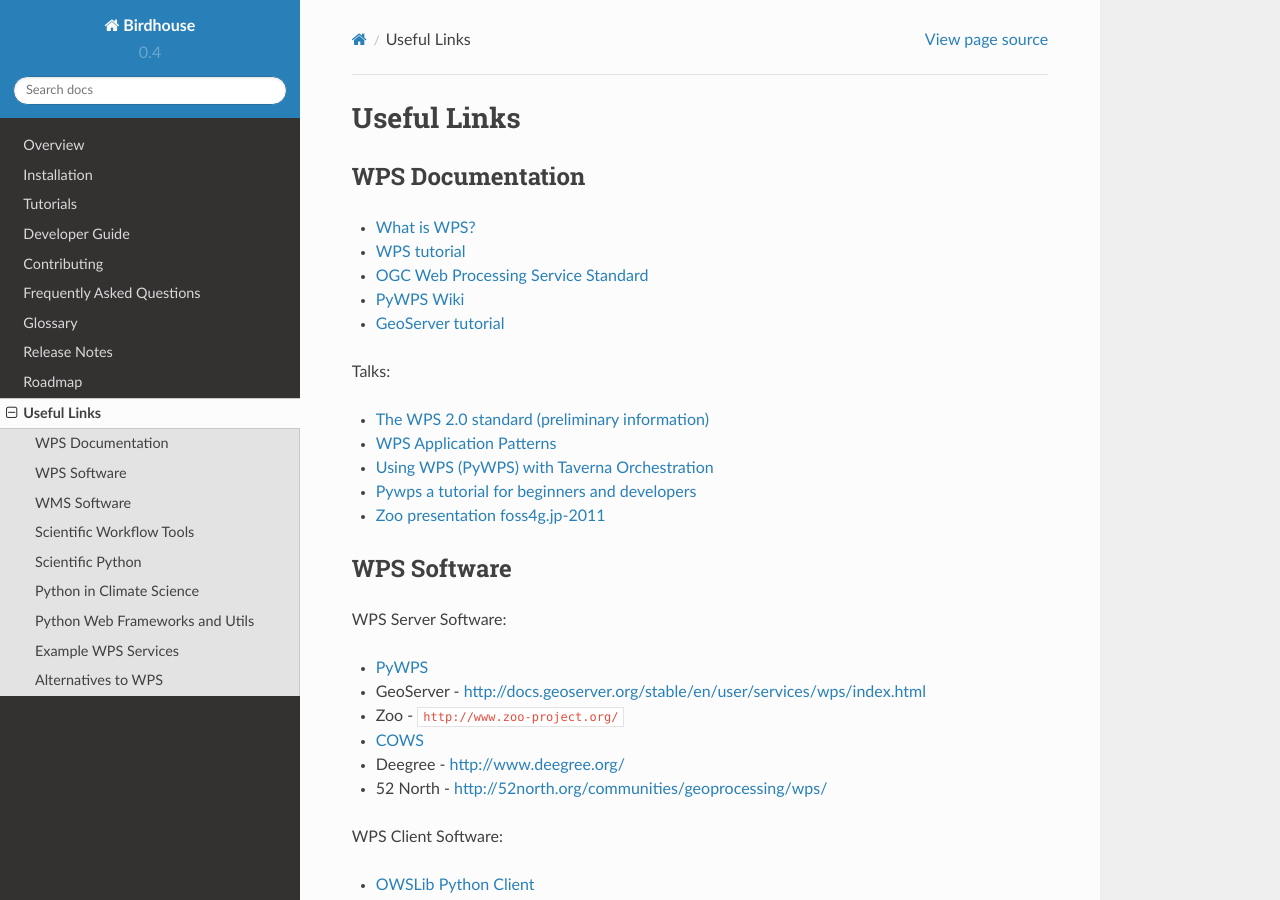
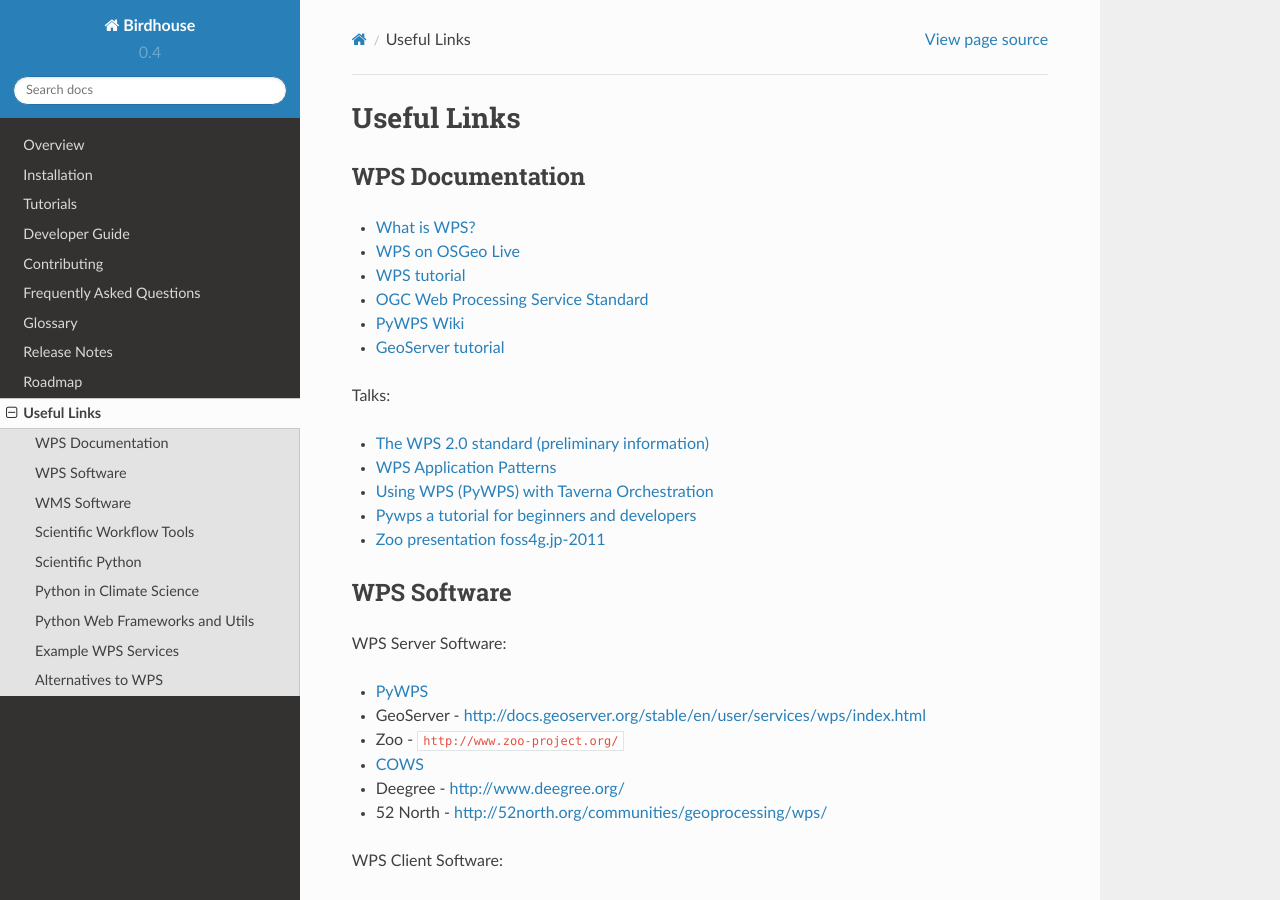
Before and after one commit to bird-house/birdhouse-docs, a Sphinx documentation site: the page built from docs/source/appendix.rst, in a window 1280 px wide and 900 px high. Built offline with Sphinx 7.4.7 and the Read the Docs theme 2.0.0, drawn with Linux system fonts in a browser that asks for light colours.

Commit message:
added osgeo wps link

```diff
--- a/docs/source/appendix.rst
+++ b/docs/source/appendix.rst
@@ -10,6 +10,7 @@
 =================
 
 * `What is WPS? <http://geoprocessing.info/wpsdoc/Concepts#what>`_
+* `WPS on OSGeo Live <http://download.osgeo.org/livedvd/doc-dev/standards/wps_overview.html>`_
 * `WPS tutorial <http://wiki.ieee-earth.org/Documents/GEOSS_Tutorials/GEOSS_Provider_Tutorials/Web_Processing_Service_Tutorial_for_GEOSS_Providers/Section_2:_Introduction_to_WPS>`_
 * `OGC Web Processing Service Standard <http://www.opengeospatial.org/standards/wps>`_
 * `PyWPS Wiki <http://wiki.rsg.pml.ac.uk/pywps/Main_Page>`_
```
